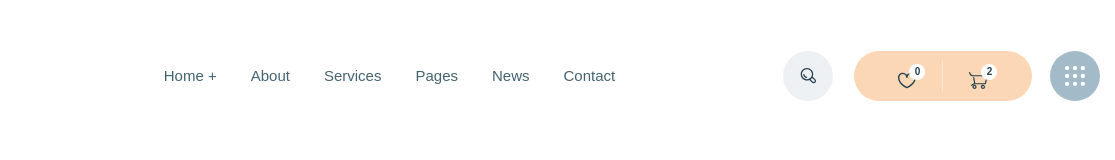
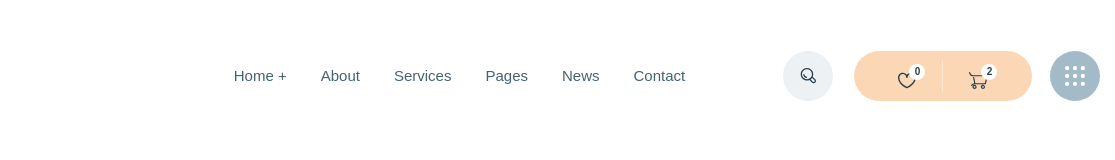
Before and after one commit to Alekss82uk/Glee, a website: page app/index.html in a window 1280 px wide. Shown: the full height of the page, 165-1280 px from the left. Drawn offline with nearby package versions, Linux system fonts and the light colour scheme; files that its build step writes are made by us from their sources.

Commit message:
fix menu padding

```diff
--- a/app/scss/style.scss
+++ b/app/scss/style.scss
@@ -14,7 +14,7 @@
 }
 
 .menu{
-
+   padding: 0 20px 0 160px;
    &__list{
       display: flex;
    }
```
